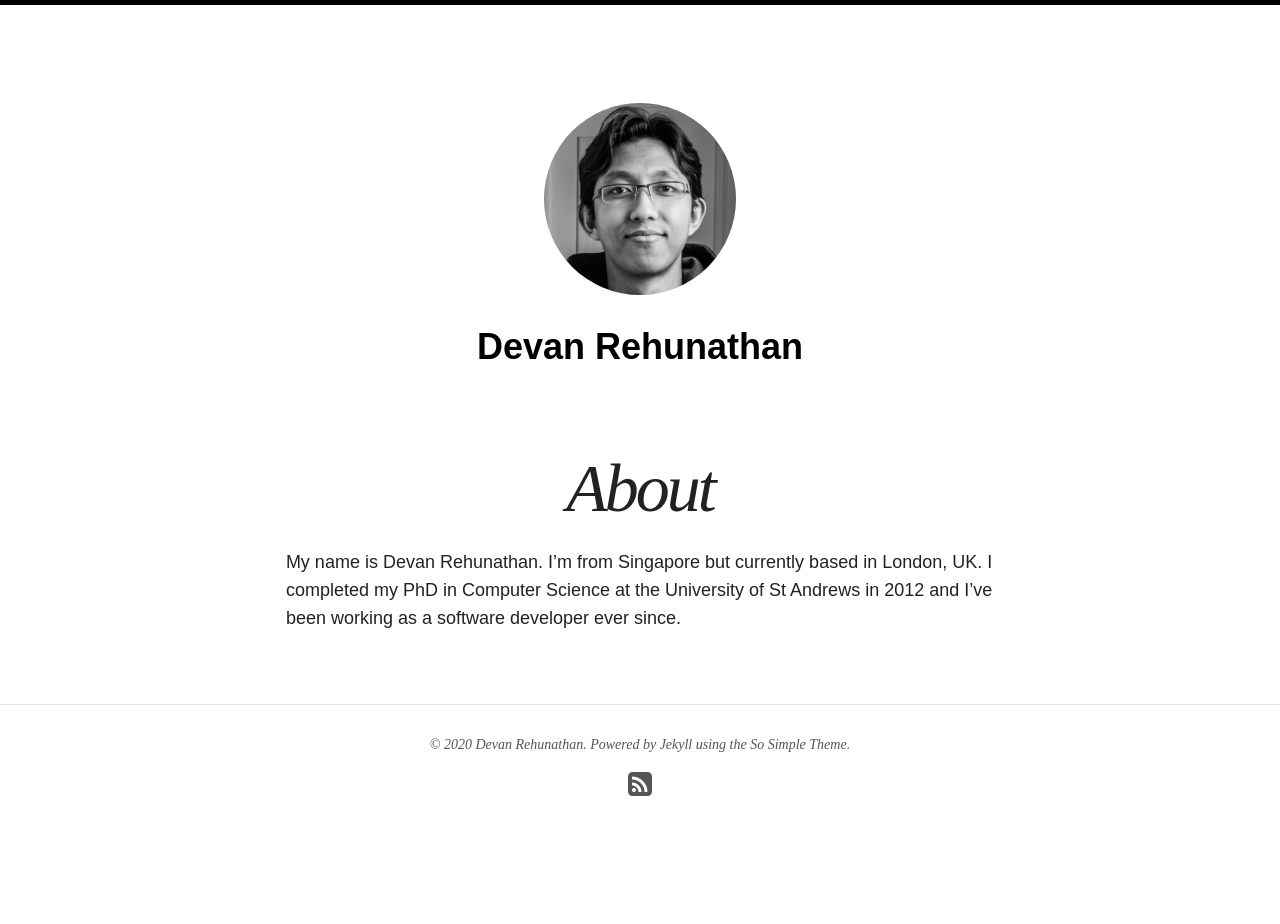
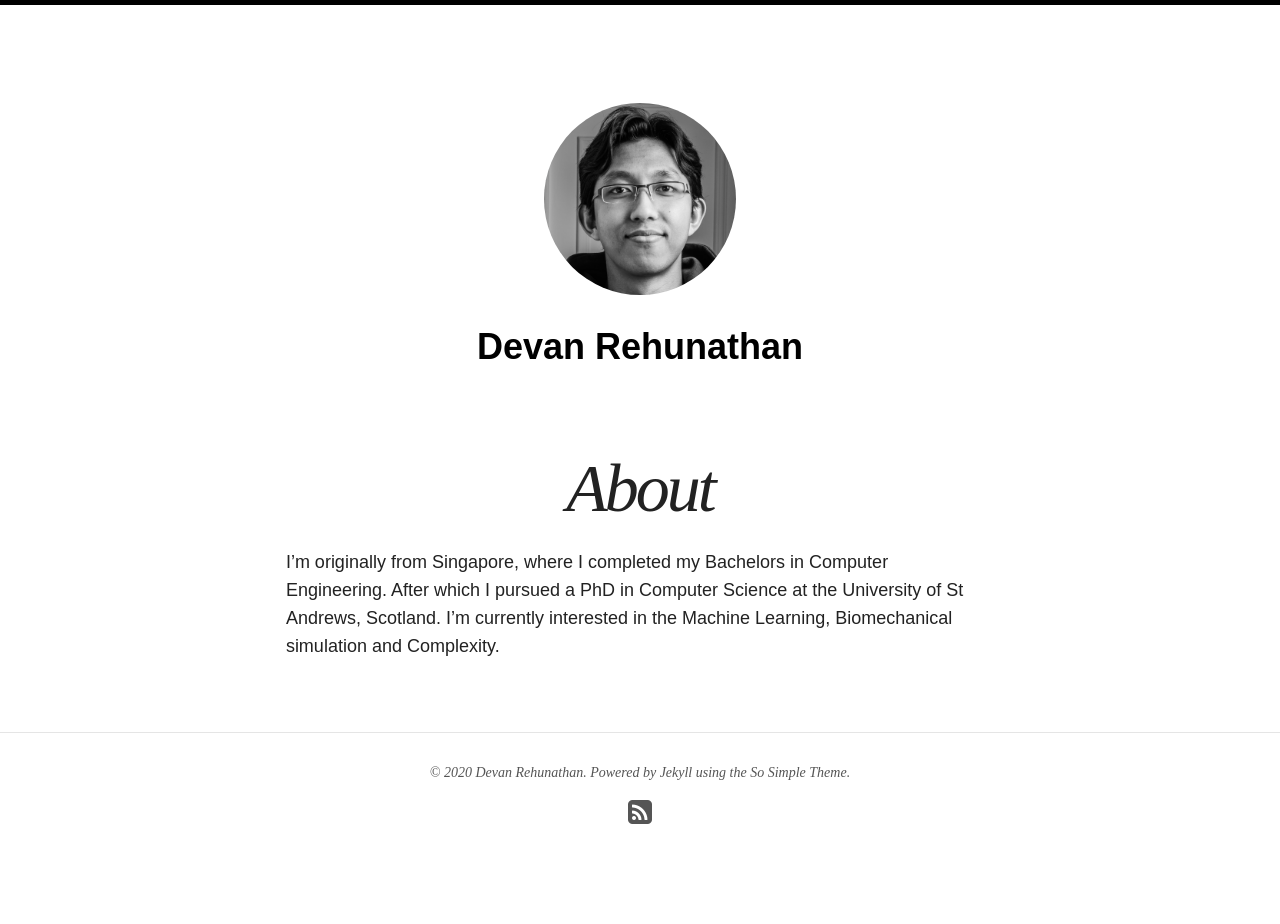
Before and after one commit to DevanR/devanr.github.io, a Jekyll site: the page built from about/index.md, in a window 1280 px wide. Built offline with Jekyll 4.4.1, drawn with Linux system fonts in a browser that asks for light colours; nearby versions of some CDN libraries; before the commit the page ends 900 px from its top, so only the background shows below that.

Commit message:
Updated about page

```diff
--- a/about/index.md
+++ b/about/index.md
@@ -5,4 +5,7 @@ excerpt: "An introduction of myself"
 image:
 ---
 
-My name is Devan Rehunathan. I'm from Singapore but currently based in London, UK. I completed my PhD in Computer Science at the University of St Andrews in 2012 and I've been working as a software developer ever since.
+I'm originally from Singapore, where I completed my Bachelors in Computer
+Engineering.  After which I pursued a PhD in Computer Science at the University
+of St Andrews, Scotland.  I'm currently interested in the Machine Learning,
+Biomechanical simulation and Complexity.
```
